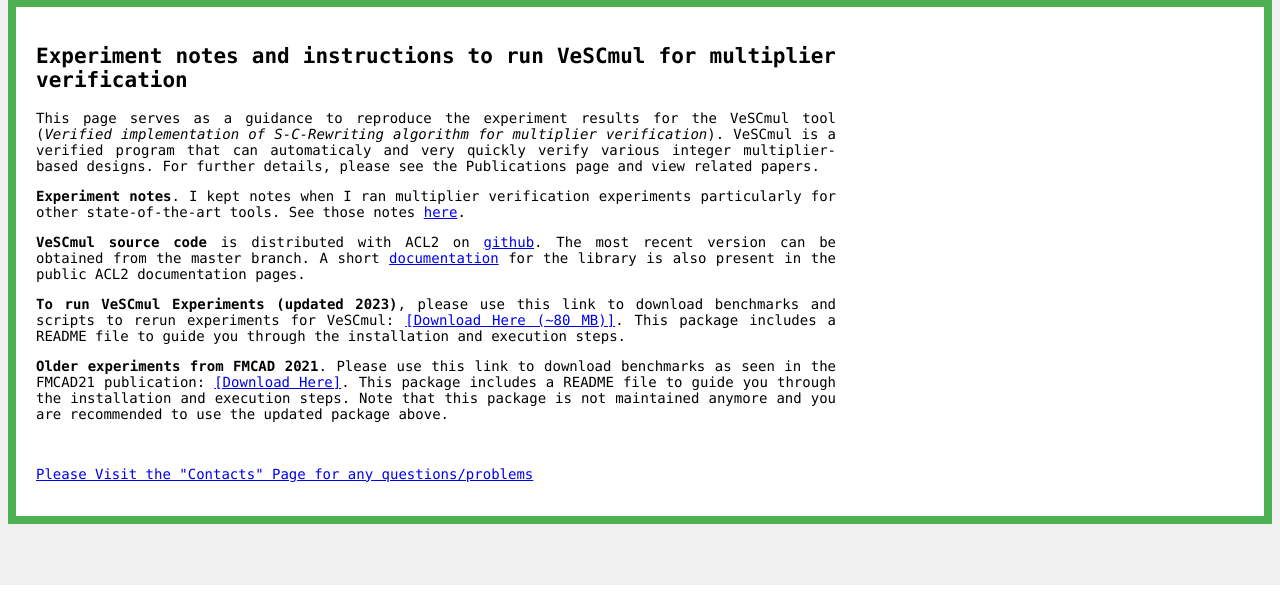
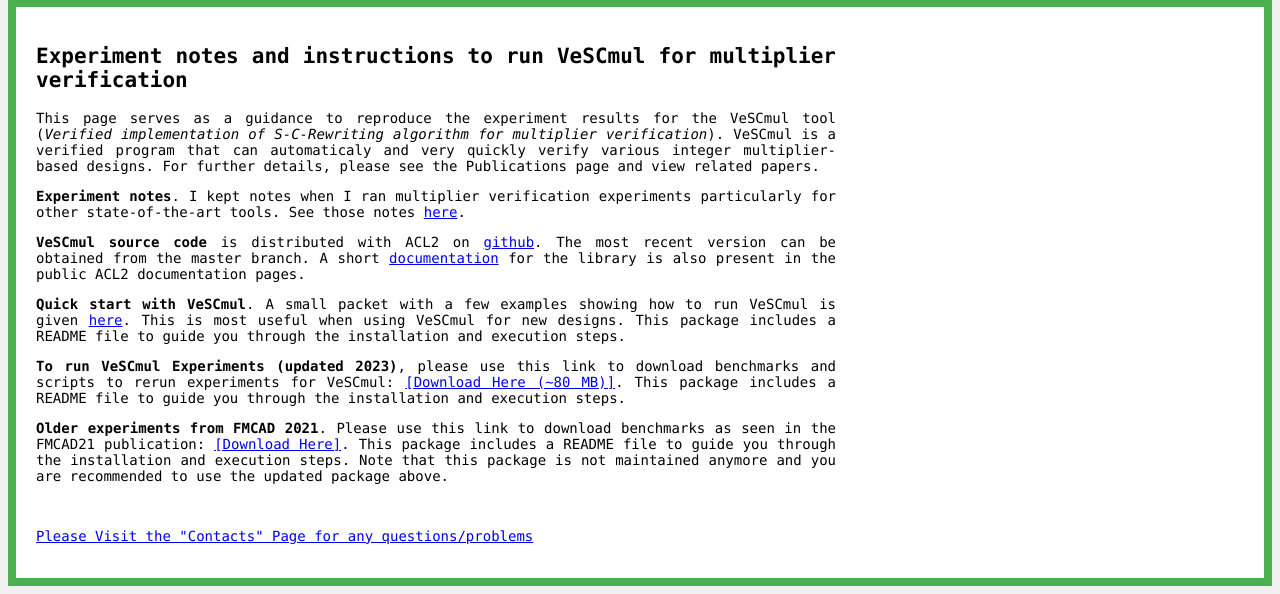
Before and after one commit to temelmertcan/temelmertcan.github.io, a PHP site: page /mult-experiments.html in a window 1280 px wide. Shown: the part 215-809 px from the top of the page. Run offline with PHP 8.4, Linux system fonts and the light colour scheme.

Commit message:
small update

```diff
--- a/mult-experiments.html
+++ b/mult-experiments.html
@@ -197,6 +197,12 @@
 documentation</a>  for the library  is also  present in the  public ACL2
 documentation pages.  </p>
 
+<p> <b> Quick  start with VeSCmul</b>.  A small packet  with a few examples
+ showing how to  run VeSCmul is given  <a href="vescmul.zip">here</a>. This
+ is most useful when using VeSCmul for new designs. This package includes a
+ README file  to guide  you through the  installation and  execution steps.
+ </p>
+
 <p> <b> To run VeSCmul Experiments (updated 2023)</b>, please use this link to
 download  benchmarks  and scripts  to  rerun  experiments for  VeSCmul:  <a
 target=_blank
--- a/source-php/mult-experiments.php
+++ b/source-php/mult-experiments.php
@@ -59,6 +59,12 @@
 documentation</a>  for the library  is also  present in the  public ACL2
 documentation pages.  </p>
 
+<p> <b> Quick  start with VeSCmul</b>.  A small packet  with a few examples
+ showing how to  run VeSCmul is given  <a href="vescmul.zip">here</a>. This
+ is most useful when using VeSCmul for new designs. This package includes a
+ README file  to guide  you through the  installation and  execution steps.
+ </p>
+
 <p> <b> To run VeSCmul Experiments (updated 2023)</b>, please use this link to
 download  benchmarks  and scripts  to  rerun  experiments for  VeSCmul:  <a
 target=_blank
```
